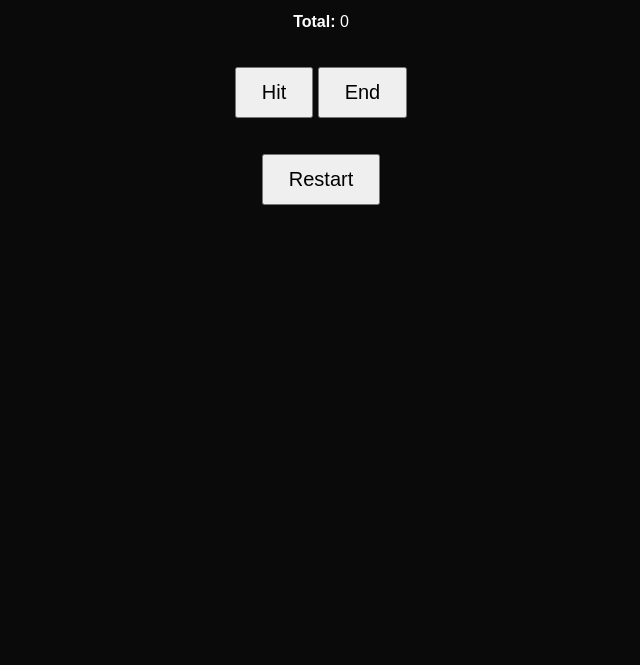
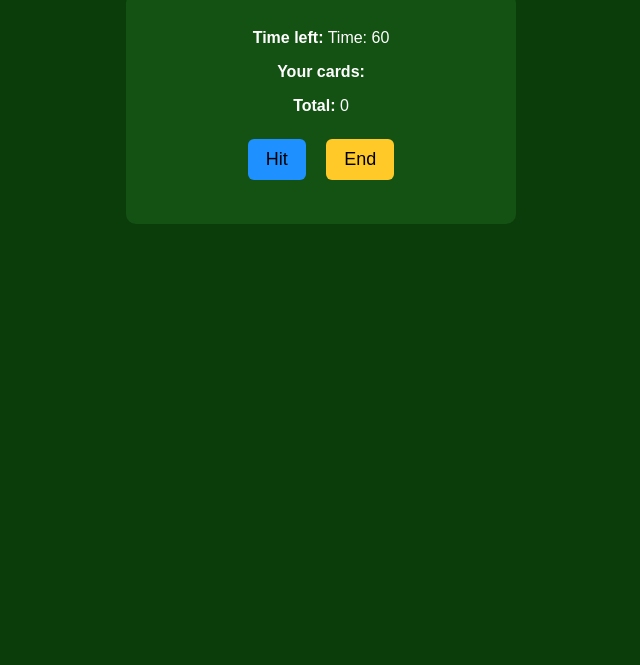
Before and after one commit to Ragdoll73/Blackjack-project, a plain HTML site: page index.html in a window 1280 px wide. Shown: the part 135-800 px from the top of the page, without its empty margins (319-959 px from the left). Drawn offline with Linux system fonts and the light colour scheme.

Commit message:
Update style.css

```diff
--- a/style.css
+++ b/style.css
@@ -1,17 +1,32 @@
 body {
-    background: #0a0a0a;
+    background: #0b3d0b;
     color: white;
     font-family: Arial, sans-serif;
     text-align: center;
+    padding-top: 40px;
 }
 
-.game {
-    margin-top: 80px;
+#game {
+    background: #145214;
+    padding: 20px;
+    width: 350px;
+    margin: auto;
+    border-radius: 10px;
 }
 
 button {
-    margin-top: 20px;
-    padding: 12px 25px;
-    font-size: 20px;
+    padding: 10px 18px;
+    font-size: 18px;
+    margin: 8px;
+    border: none;
+    border-radius: 6px;
     cursor: pointer;
 }
+
+#hitBtn { background: #1e90ff; }
+#endBtn { background: #ffca28; color: black; }
+#restartBtn { background: #ff5252; }
+
+.hidden {
+    display: none;
+}
```
